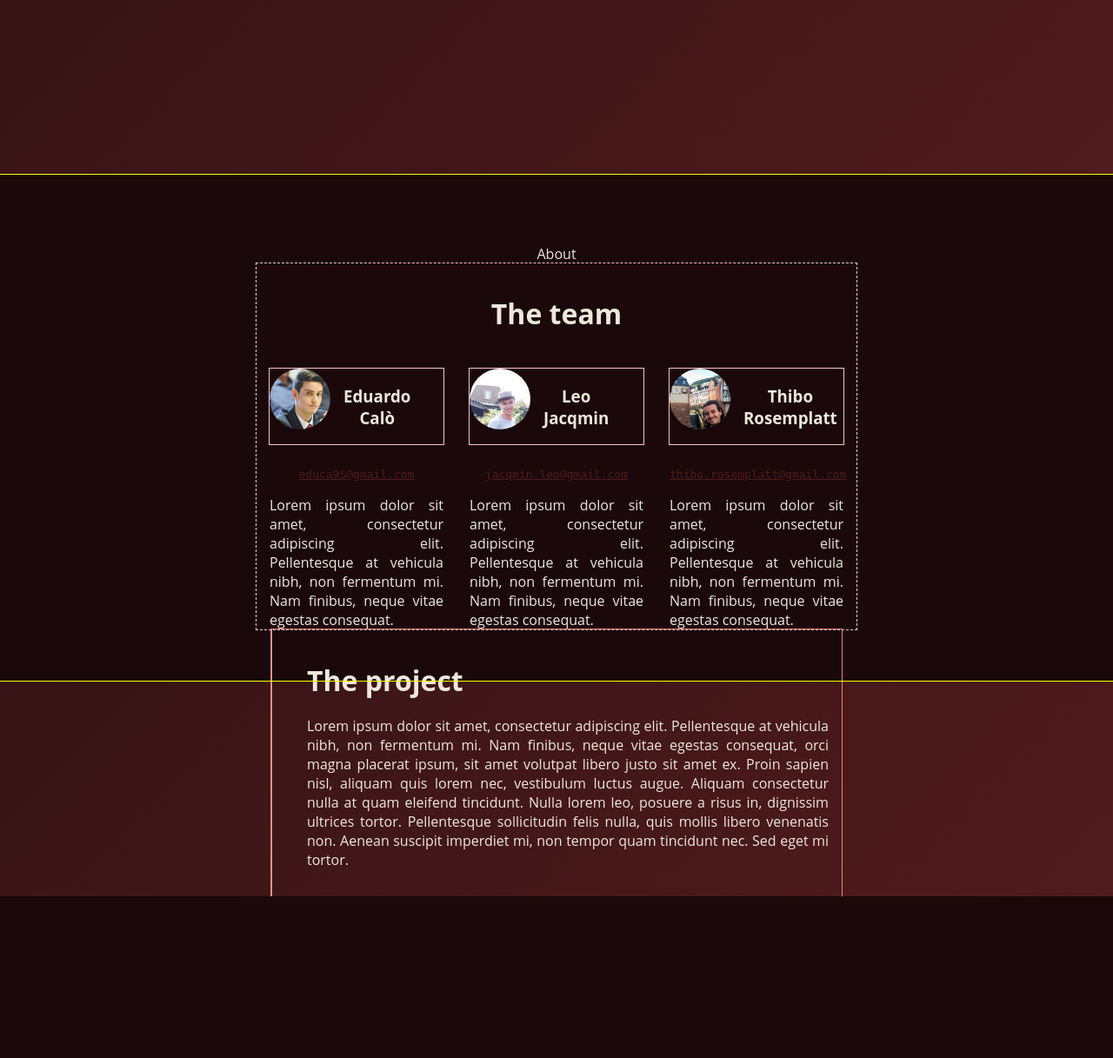
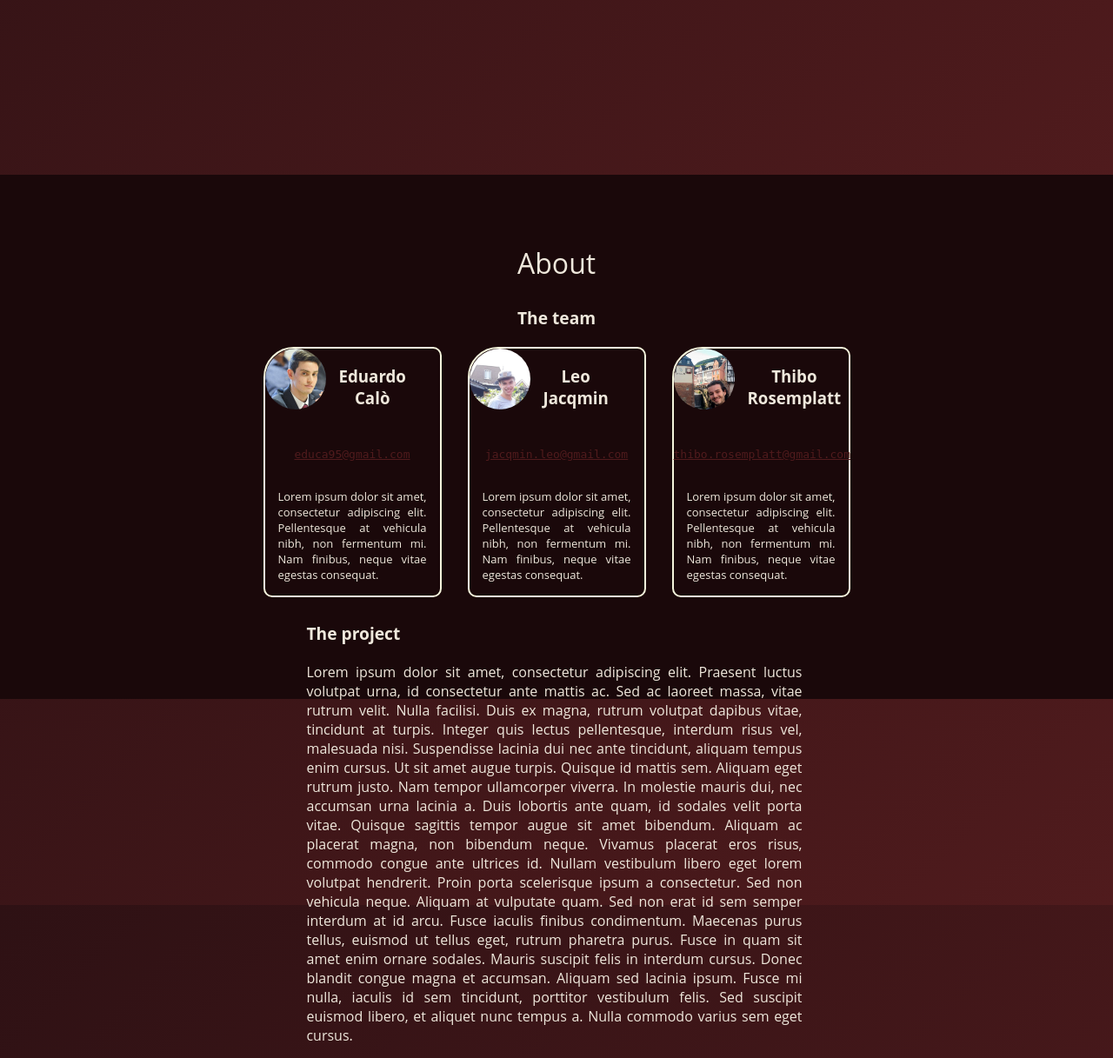
Before and after one commit to thiborose/gecko-app, a Flask app: page / in a window 1280 px wide. Shown: the part 559-1776 px from the top of the page at 87% size. Before the commit the page ends 1590 px from the top, so only its background shows below. Run offline with Flask 2, Linux system fonts and the light colour scheme; some libraries are stand-ins or nearby versions; some web fonts are replaced.

Commit message:
layout footer enhanced

```diff
--- a/static/sass/style.scss
+++ b/static/sass/style.scss
@@ -219,10 +219,11 @@ footer{
     color: #efe8dc;
     display: block;
     font-family: 'Open Sans', sans-serif;
-    outline: 1px solid yellow;
+    // outline: 1px solid yellow;
 
     .footer-title{
         display: block;
+        font-size: xx-large;
     }
 
     .about-container{
@@ -232,15 +233,20 @@ footer{
         justify-content: space-evenly;
         align-items: top;
 
+        h1{
+            margin-bottom: 20px;
+            font-size: larger;
+        }
+
         .project-container {
             float: center;
             width: 1150px;
             color: #efe8dc;
             padding: 15px 15px 15px 40px;
             text-align: justify;
-            outline: salmon 1px solid;
+            // outline: salmon 1px solid;
             max-width: 600px;
-            border-left: 1px solid #ADADAD;
+            // border-left: 1px solid #ADADAD;
         }
 
         .team-container{
@@ -249,7 +255,7 @@ footer{
             border-bottom: 1px #e9e9e9 solid; */
             position: relative;
             // display: inline-flex;
-            outline: 1px dashed pink;
+            // outline: 1px dashed pink;
             padding-top: 15px;
         }
     }
@@ -258,21 +264,13 @@ footer{
 
 
 .project-container{
-    h1{
-        margin-bottom: 20px;
+    .project-description{
+        padding-right: 30px;
+        text-align: justify;
     }
 }
 
 .team-container {
-
-    .team-title {
-        display: flex;
-        flex-wrap: wrap;
-        justify-content: space-evenly;
-        align-items: flex-end;
-        // color: #501B1D;
-        margin-bottom: 20px;
-    }
 
     .team-members{
         display: inline-flex;
@@ -280,20 +278,27 @@ footer{
         .team-member {
             margin: 0 15px;
             // color: #501B1D;
-            width: 200px;
+            width: 205px;
             flex-wrap: wrap;
             // outline: 1px solid green;
+
+            //background-color: rgb(255, 241, 194);
+            border: 2px solid beige;
+            box-sizing: border-box;
+            border-radius: 10px;
+            border-top-left-radius: 35px;
 
             .description{
                 display: block;
                 text-align: justify;
                 margin-top: 15px;
+                font-size: small;
+                padding:15px;
             }
-
         }
 
         .team-member-id{
-            outline:1px solid pink;
+            // outline:1px solid pink;
             display: flex;
             justify-content: flex-start;
 
--- a/templates/index.html
+++ b/templates/index.html
@@ -71,18 +71,13 @@
 
             <div class="project-container">
                 <h1><a name="about">The project</a></h1>
-                <p>
-                    Lorem ipsum dolor sit amet, consectetur adipiscing elit. Pellentesque at vehicula nibh, non fermentum
-                    mi.
-                    Nam finibus, neque vitae egestas consequat, orci magna placerat ipsum, sit amet volutpat libero justo
-                    sit
-                    amet ex. Proin sapien nisl, aliquam quis lorem nec, vestibulum luctus augue. Aliquam consectetur nulla
-                    at
-                    quam eleifend tincidunt. Nulla lorem leo, posuere a risus in, dignissim ultrices tortor. Pellentesque
-                    sollicitudin felis nulla, quis mollis libero venenatis non. Aenean suscipit imperdiet mi, non tempor
-                    quam
-                    tincidunt nec. Sed eget mi tortor.
-                </p>
+                <div class="project-description">
+                    Lorem ipsum dolor sit amet, consectetur adipiscing elit. Praesent luctus volutpat urna, id consectetur ante mattis ac. Sed ac laoreet massa, vitae rutrum velit. Nulla facilisi. Duis ex magna, rutrum volutpat dapibus vitae, tincidunt at turpis. Integer quis lectus pellentesque, interdum risus vel, malesuada nisi. Suspendisse lacinia dui nec ante tincidunt, aliquam tempus enim cursus. Ut sit amet augue turpis. Quisque id mattis sem. Aliquam eget rutrum justo. Nam tempor ullamcorper viverra. In molestie mauris dui, nec accumsan urna lacinia a. Duis lobortis ante quam, id sodales velit porta vitae. Quisque sagittis tempor augue sit amet bibendum.
+
+Aliquam ac placerat magna, non bibendum neque. Vivamus placerat eros risus, commodo congue ante ultrices id. Nullam vestibulum libero eget lorem volutpat hendrerit. Proin porta scelerisque ipsum a consectetur. Sed non vehicula neque. Aliquam at vulputate quam. Sed non erat id sem semper interdum at id arcu. Fusce iaculis finibus condimentum. Maecenas purus tellus, euismod ut tellus eget, rutrum pharetra purus. Fusce in quam sit amet enim ornare sodales. Mauris suscipit felis in interdum cursus. Donec blandit congue magna et accumsan. Aliquam sed lacinia ipsum. Fusce mi nulla, iaculis id sem tincidunt, porttitor vestibulum felis. Sed suscipit euismod libero, et aliquet nunc tempus a.
+
+Nulla commodo varius sem eget cursus.
+                </div>
             </div>
         </div>
 
```
